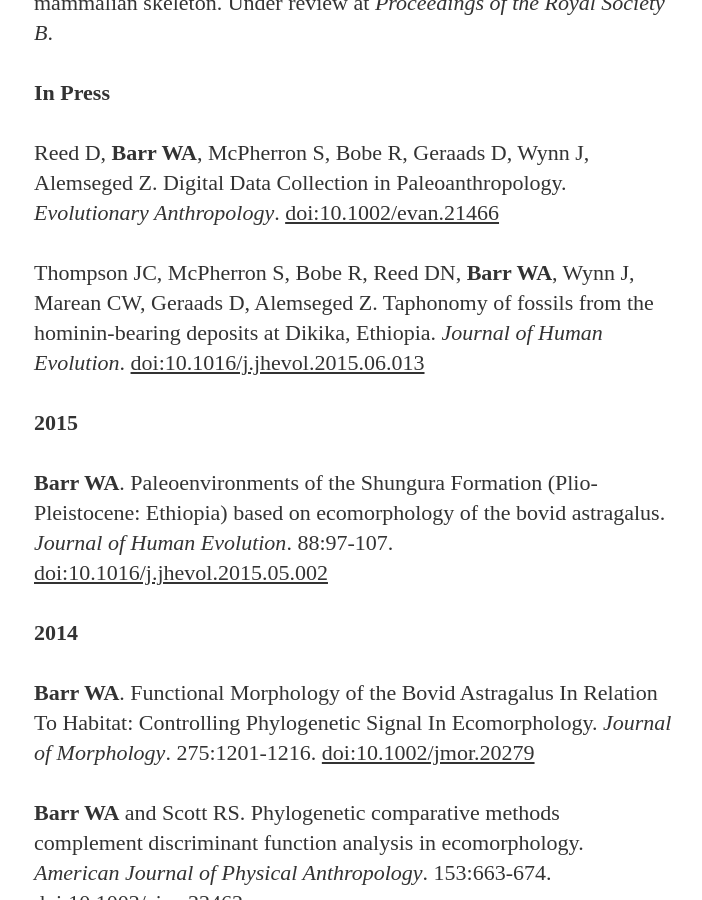
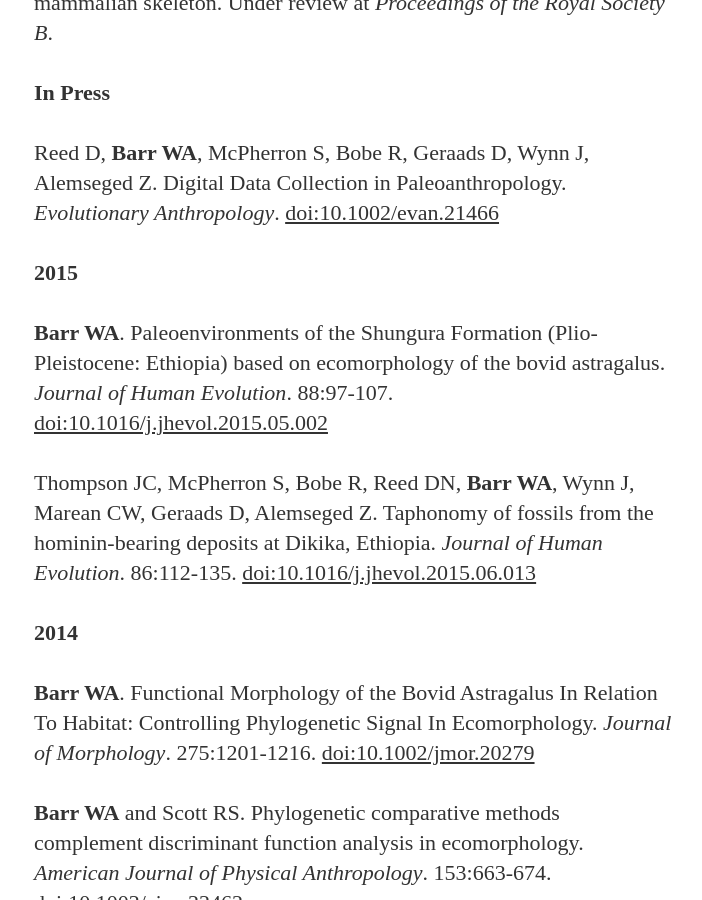
Before and after one commit to wabarr/personal, a Jekyll site: the page built from CV.html, in a window 1280 px wide and 900 px high, scrolled down 1624 px. Shown: the whole window, without its empty margins (286-988 px from the left). Built offline with Jekyll 4.4.1, drawn with Linux system fonts in a browser that asks for light colours; nearby versions of some CDN libraries; some web fonts are replaced; Markdown is read by kramdown in place of the engine named in the settings.

Commit message:
Update CV

```diff
--- a/CV.html
+++ b/CV.html
@@ -18,9 +18,9 @@
 <p>Kemp A and <span><strong>Barr WA</strong></span>. Rates of homoplasy vary among regions of the mammalian skeleton. Under review at <em>Proceedings of the Royal Society B</em>.</p>
 <p><span><strong>In Press</strong></span></p>
 <p>Reed D, <span><strong>Barr WA</strong></span>, McPherron S, Bobe R, Geraads D, Wynn J, Alemseged Z. Digital Data Collection in Paleoanthropology. <em>Evolutionary Anthropology</em>. <a href="http://dx.doi.org/10.1002/evan.21466">doi:10.1002/evan.21466</a></p>
-<p>Thompson JC, McPherron S, Bobe R, Reed DN, <span><strong>Barr WA</strong></span>, Wynn J, Marean CW, Geraads D, Alemseged Z. Taphonomy of fossils from the hominin-bearing deposits at Dikika, Ethiopia. <em>Journal of Human Evolution</em>. <a href="http://dx.doi.org/10.1016/j.jhevol.2015.06.013">doi:10.1016/j.jhevol.2015.06.013</a></p>
 <p><span><strong>2015</strong></span></p>
 <p><span><strong>Barr WA</strong></span>. Paleoenvironments of the Shungura Formation (Plio-Pleistocene: Ethiopia) based on ecomorphology of the bovid astragalus. <em>Journal of Human Evolution</em>. 88:97-107. <a href="http://dx.doi.org/10.1016/j.jhevol.2015.05.002">doi:10.1016/j.jhevol.2015.05.002</a></p>
+<p>Thompson JC, McPherron S, Bobe R, Reed DN, <span><strong>Barr WA</strong></span>, Wynn J, Marean CW, Geraads D, Alemseged Z. Taphonomy of fossils from the hominin-bearing deposits at Dikika, Ethiopia. <em>Journal of Human Evolution</em>. 86:112-135. <a href="http://dx.doi.org/10.1016/j.jhevol.2015.06.013">doi:10.1016/j.jhevol.2015.06.013</a></p>
 <p><span><strong>2014</strong></span></p>
 <p><span><strong>Barr WA</strong></span>. Functional Morphology of the Bovid Astragalus In Relation To Habitat: Controlling Phylogenetic Signal In Ecomorphology. <em>Journal of Morphology</em>. 275:1201-1216. <a href="http://dx.doi.org/10.1002/jmor.20279">doi:10.1002/jmor.20279</a></p>
 <p><span><strong>Barr WA</strong></span> and Scott RS. Phylogenetic comparative methods complement discriminant function analysis in ecomorphology. <em>American Journal of Physical Anthropology</em>. 153:663-674. <a href="http://dx.doi.org/10.1002/ajpa.22462">doi:10.1002/ajpa.22462</a></p>
```
Also changed, not shown: 4 other files.
